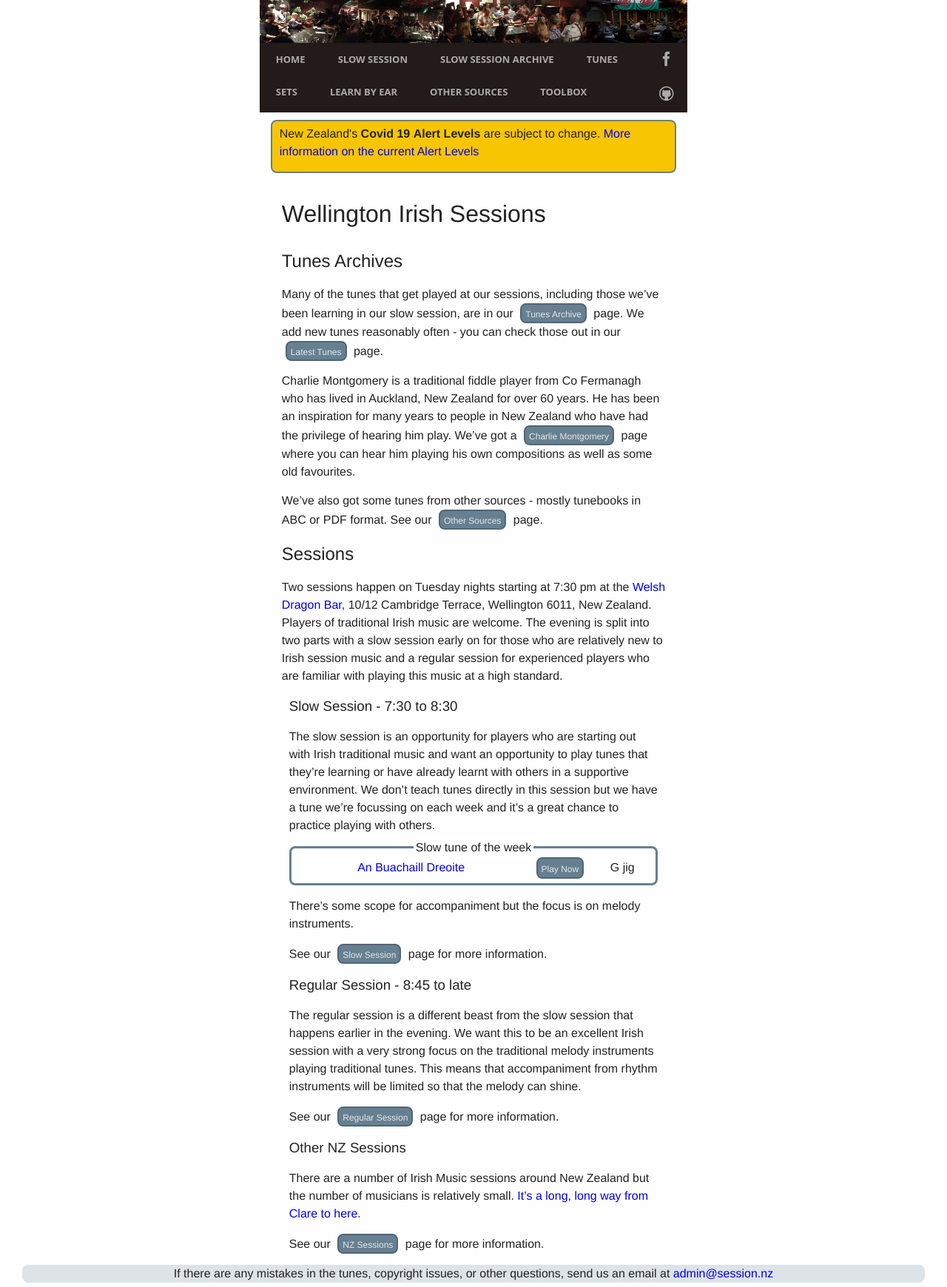
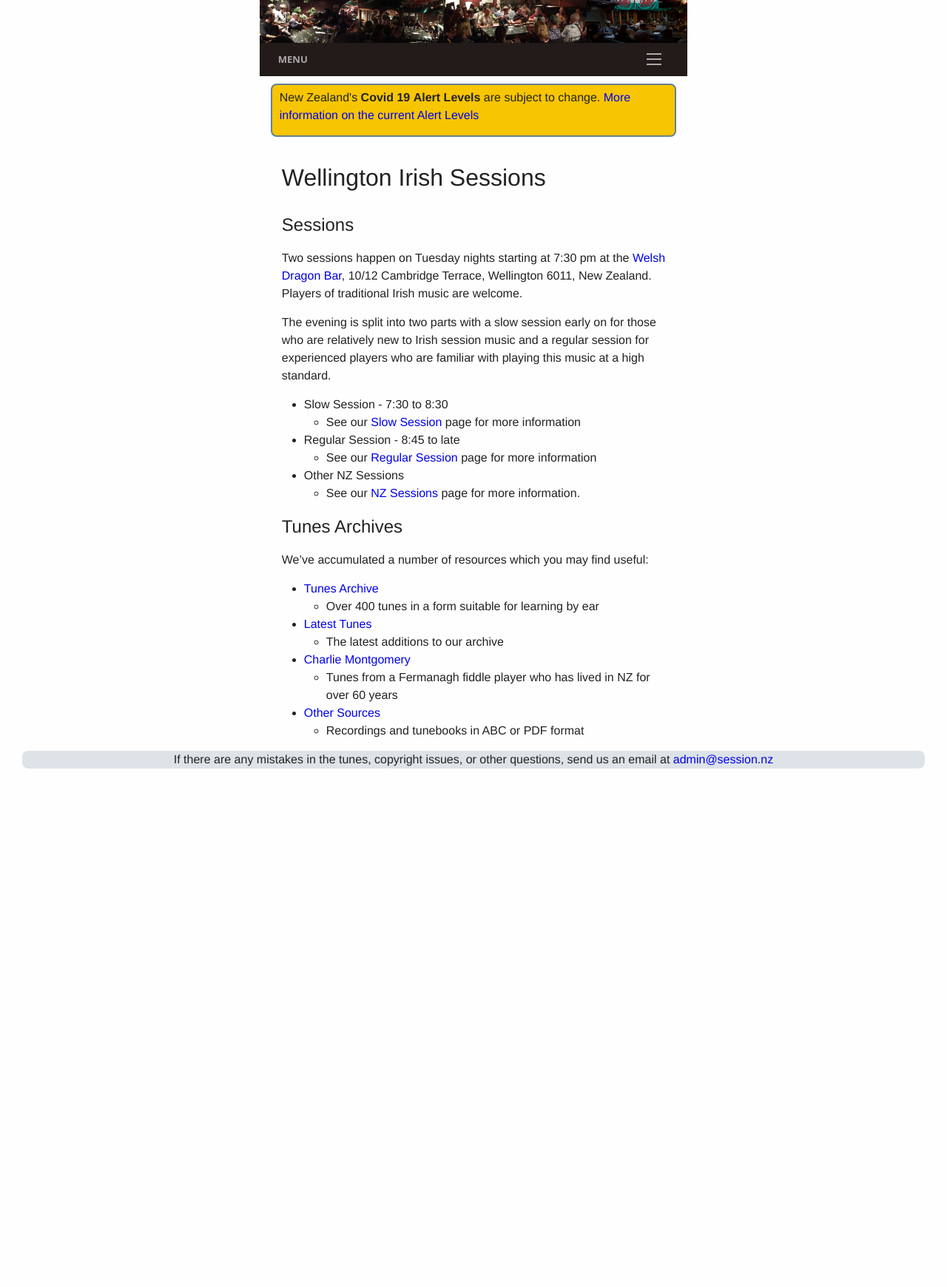
Before and after one commit to slow-session/dev.session.nz, a Jekyll site: the page built from index.md, in a window 1280 px wide. Shown: the whole page at 74% size. Built offline with Jekyll 4.4.1, drawn with Linux system fonts in a browser that asks for light colours; after the commit the page ends 1045 px from its top, so only the background shows below that.

Commit message:
modified:   _data/nav.yml 	new file:   _includes/slowsession/details.html 	modified:   _sass/_variables.scss 	modified:   historical_sets.md 	modified:   index.md 	new file:   intro-to-slowsession.md 	modified:   js/build_table_current_sets.js 	new file:   slowsession-ted.md 	modified:   slowsession.md

```diff
--- a/_data/nav.yml
+++ b/_data/nav.yml
@@ -4,20 +4,20 @@
 - title: 'Slow Session'
   href: '/slowsession/'
 
-- title: 'Slow Session Archive'
-  href: '/slow-archive/'
+- title: 'Regular Session'
+  href: '/regularsession/'
 
-- title: 'Tunes'
+- title: 'Tunes Archive'
   href: '/tunes_archive/'
+
+- title: 'Other Sources'
+  href: '/other_sources/'
+
+- title: 'Learn by Ear'
+  href: '/learn_by_ear/'
 
 - title: 'Sets'
   href: '/build_a_set/'
 
-- title: 'Learn by Ear'
-  href: '/learn_by_ear/'
-
-- title: 'Other Sources'
-  href: '/other_sources/'
-
 - title: 'Toolbox'
   href: '/toolbox/'
--- /dev/null
+++ b/_includes/slowsession/details.html
@@ -0,0 +1 @@
+We meet on Tuesday nights from {{ site.slowsession_time }} at the <a href="/dragon/">Welsh Dragon Bar</a>, 10/12 Cambridge Terrace, Wellington 6011, New Zealand. Players who want to play traditional Irish music at a relaxed pace are welcome.
--- a/_sass/_variables.scss
+++ b/_sass/_variables.scss
@@ -26,7 +26,8 @@ $base-line-height: 1.5;
 
 // Primary Navbar Settings
 $navbar-height: 44px;
-$navbar-menu-width: 960px;
+// We choose to always have a pull down menu - reduce this width to change
+$navbar-menu-width: 1960px;
 $navbar-color: $primary-color;
 $navbar-text-color: $secondary-color;
 $navbar-hover-color: $complimentary-color;
--- a/index.md
+++ b/index.md
@@ -2,72 +2,32 @@
 layout: page
 title: Wellington Irish Sessions
 ---
+## Sessions
 
+Two sessions happen on Tuesday nights starting at 7:30 pm at the <a href="/dragon/">Welsh Dragon Bar</a>, 10/12 Cambridge Terrace, Wellington 6011, New Zealand. Players of traditional Irish music are welcome.
 
+The evening is split into two parts with a slow session early on for those who are relatively new to Irish session music and a regular session for experienced players who are familiar with playing this music at a high standard.
+
+ * Slow Session - {{ site.slowsession_time }}
+    * See our <a href="/slowsession/">Slow Session</a> page for more information
+ * Regular Session - {{ site.session_time }}
+    * See our <a href="/regularsession/">Regular Session</a> page for more information
+ * Other NZ Sessions
+    * See our <a href="/nz_sessions">NZ Sessions</a> page for more information.
 
 
 ## Tunes Archives
 
-Many of the tunes that get played at our sessions, including those we've been learning in our slow session, are in our <a href="/tunes_archive/"><button class="filterButton">Tunes Archive</button></a> page. We add new tunes reasonably often - you can check those out in our <a href="/latest/"><button class="filterButton">Latest Tunes</button></a> page.
+We've accumulated a number of resources which you may find useful:
 
-Charlie Montgomery is a traditional fiddle player from Co Fermanagh who has lived in Auckland, New Zealand for over 60 years. He has been an inspiration for many years to people in New Zealand who have had the privilege of hearing him play. We've got a <a href="/charlie_montgomery/"><button class="filterButton" >Charlie Montgomery</button></a> page where you can hear him playing his own compositions as well as some old favourites.
-
-We've also got some tunes from other sources - mostly tunebooks in ABC or PDF format. See our <a href="/other_sources/"><button class="filterButton">Other Sources</button></a> page.
-
-## Sessions
-
-Two sessions happen on Tuesday nights starting at 7:30 pm at the <a href="/dragon/">Welsh Dragon Bar</a>, 10/12 Cambridge Terrace, Wellington 6011, New Zealand. Players of traditional Irish music are welcome. The evening is split into two parts with a slow session early on for those who are relatively new to Irish session music and a regular session for experienced players who are familiar with playing this music at a high standard.
-
-<div markdown="1" style="margin-left: 10px; margin-right: 10px;">
-
-### Slow Session - {{ site.slowsession_time }}
-
-The slow session is an opportunity for players who are starting out with Irish traditional music and want an opportunity to play tunes that they're learning or have already learnt with others in a supportive environment. We don't teach tunes directly in this session but we have a tune we're focussing on each week and it's a great chance to practice playing with others.
-
-{% assign legend="Slow tune of the week" %}
-{% assign tuneID = 100 %}
-{% assign sortedtunes = site.tunes | sort: 'slowtuneoftheweek' | reverse %}
-{% assign tune = sortedtunes.first %}
-{% if tune.slowtuneoftheweek %}
-
-{% include tuneoftheweek.html %}
-
-There's some scope for accompaniment but the focus is on melody instruments.
-
-See our <a href="/slowsession/"><button class="filterButton">Slow Session</button></a> page for more information.
-
-<script>
-window.store = {
-    "{{ tuneID }}": {
-        "title": "{{ tune.title | xml_escape }}",
-        "tuneID": "{{ tuneID }}",
-        "key": "{{ tune.key | xml_escape }}",
-        "rhythm": "{{ tune.rhythm | xml_escape }}",
-        "url": "{{ tune.url | xml_escape }}",
-        "mp3": "{{ site.mp3_host | append: tune.mp3_file | xml_escape }}",
-        "mp3_source": "{{ tune.mp3_source | strip_html | xml_escape }}",
-        "repeats": "{{ tune.repeats }}",
-        "parts": "{{ tune.parts }}",
-        "abc": {{ tune.abc | jsonify }}
-    },
-};
-</script>
-
-{% endif %}
-
-### Regular Session - {{ site.session_time }}
-
-The regular session is a different beast from the slow session that happens earlier in the evening. We want this to be an excellent Irish session with a very strong focus on the traditional melody instruments playing traditional tunes. This means that accompaniment from rhythm instruments will be limited so that the melody can shine.
-
-See our <a href="/regularsession/"><button class="filterButton">Regular Session</button></a> page for more information.
-
-
-### Other NZ Sessions
-
-There are a number of Irish Music sessions around New Zealand but the number of musicians is relatively small. <a href="https://www.youtube.com/watch?v=9B3_of9CY24">It’s a long, long way from Clare to here</a>.
-
-See our <a href="/nz_sessions"><button class="filterButton">NZ Sessions</button></a> page for more information.
-</div>
+ * <a href="/tunes_archive/">Tunes Archive</a>
+    * Over 400 tunes in a form suitable for learning by ear
+ * <a href="/latest/">Latest Tunes</a>
+    * The latest additions to our archive
+ * <a href="/charlie_montgomery/">Charlie Montgomery</a>
+    * Tunes from a Fermanagh fiddle player who has lived in NZ for over 60 years
+ * <a href="/other_sources/">Other Sources</a>
+    * Recordings and tunebooks in ABC or PDF format
 
 {% include tuneModal.html%}
 
--- a/js/build_table_current_sets.js
+++ b/js/build_table_current_sets.js
@@ -83,7 +83,7 @@
              var tuneID = tuneIDs[i];
 
              tableRow += '<tr class="tdArchive" style="background-color:transparent;"><td>';
-             tableRow += '<input class="filterButton" type="button" onclick="changeTune(' + tuneID + ');" value="Play Now" />';
+             tableRow += '<input class="filterButton" type="button" onclick="changeTune(store,' + tuneID + ');" value="Play Now" />';
              tableRow += '</td></tr>';
          }
          tableRow += '</table></td></tr>';
```
Also changed, not shown: historical_sets.md (+1 -1 lines), intro-to-slowsession.md (added, +60 -0 lines), slowsession-ted.md (added, +111 -0 lines), slowsession.md (+38 -56 lines).
